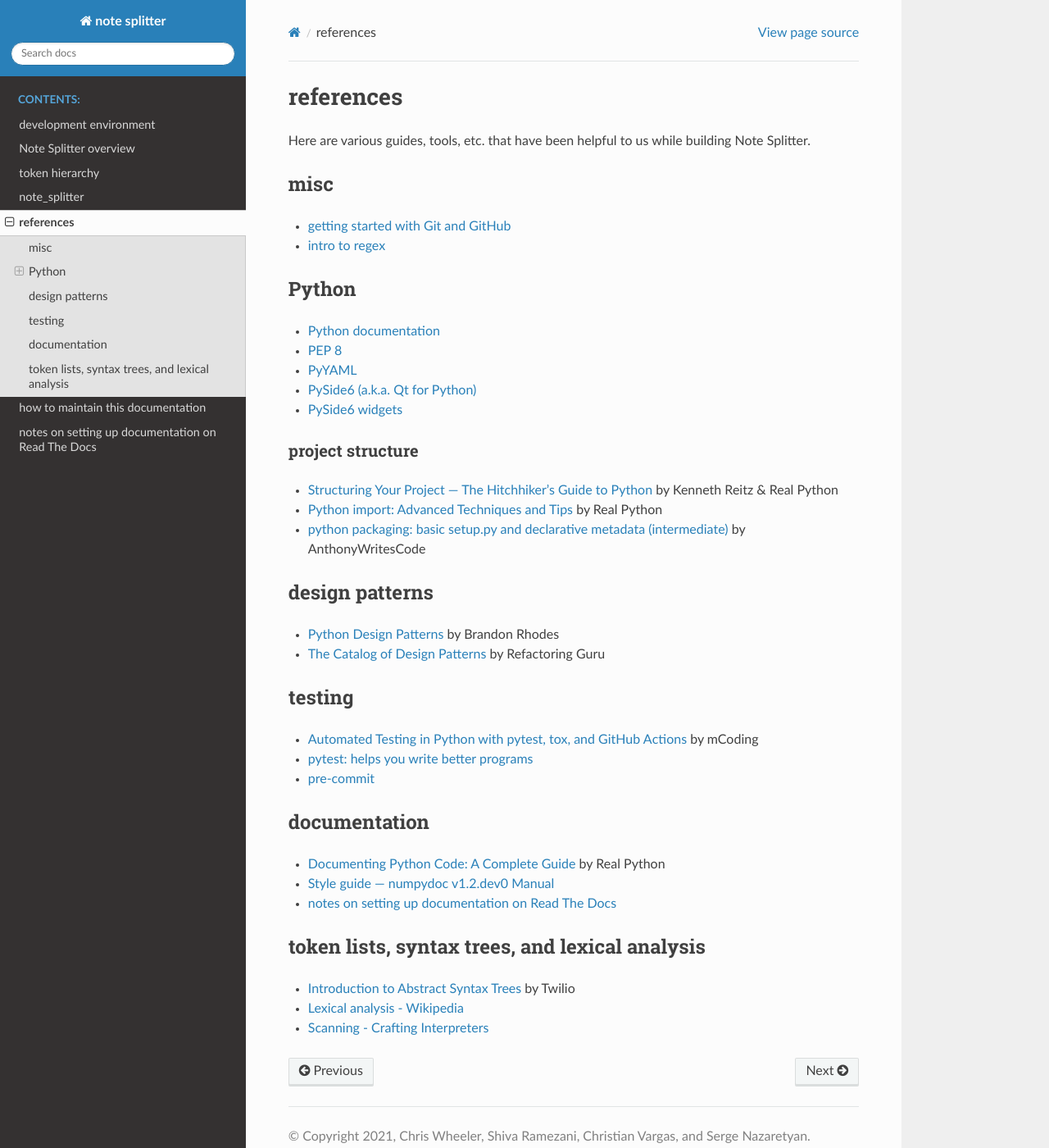
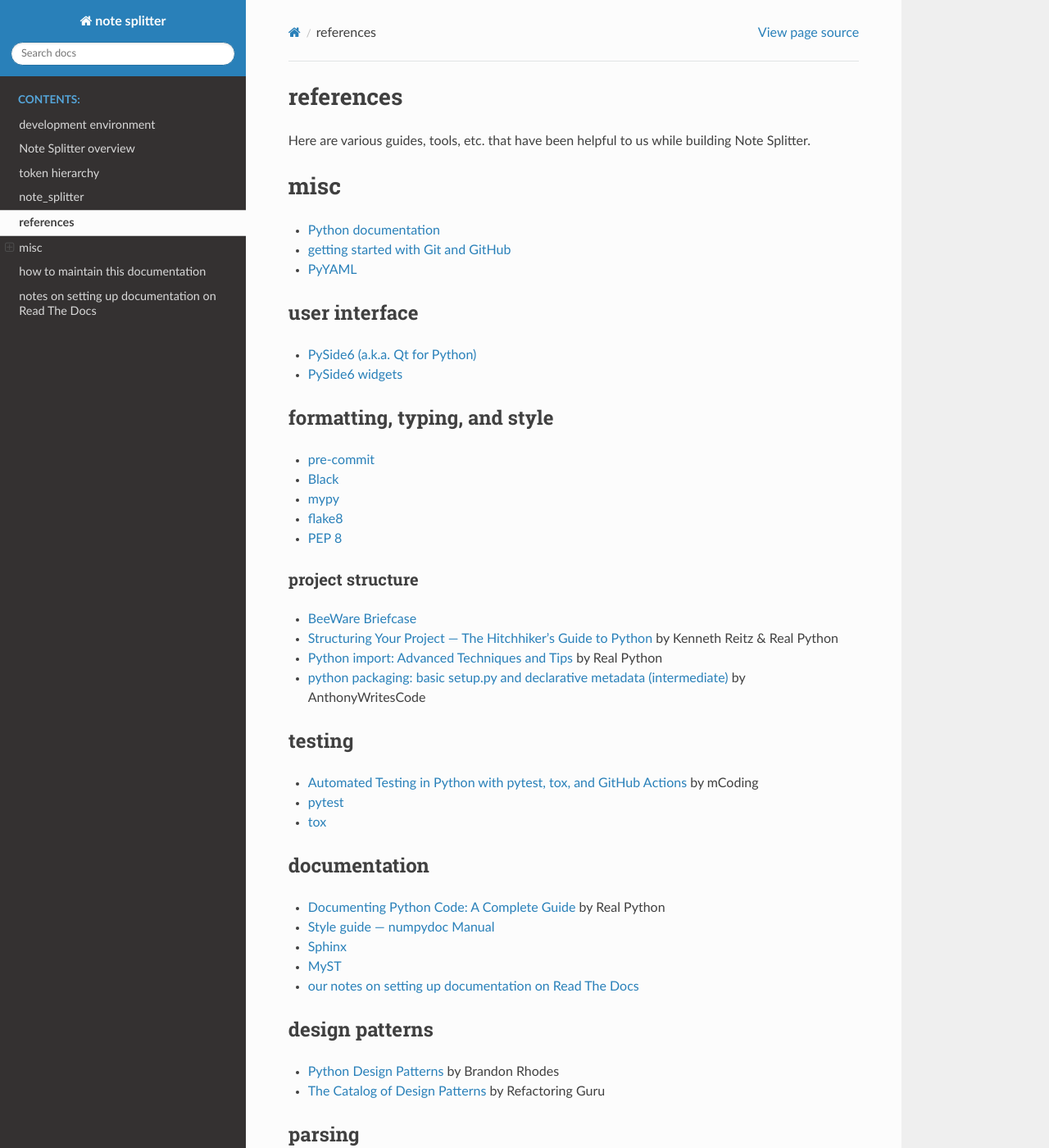
Before and after one commit to wheelercj/note-splitter, a Sphinx documentation site: the page built from docs/references.md, in a window 1280 px wide and 1400 px high. Shown: the whole window at 82% size. Built offline with Sphinx 7.4.7 and the Read the Docs theme 2.0.0, drawn with Linux system fonts in a browser that asks for light colours; some of the changed text lies outside the part shown.

Commit message:
Move links to dependency docs to the references page

```diff
--- a/docs/references.md
+++ b/docs/references.md
@@ -2,44 +2,54 @@
 
 Here are various guides, tools, etc. that have been helpful to us while building Note Splitter.
 
-## misc
-
-* [getting started with Git and GitHub](https://wheelercj.github.io/notes/pages/20210907144216.html)
-* [intro to regex](https://wheelercj.github.io/notes/pages/20210506235005.html)
-
-## Python
+# misc
 
 * [Python documentation](https://docs.python.org/)
-* [PEP 8](https://www.python.org/dev/peps/pep-0008/)
+* [getting started with Git and GitHub](https://wheelercj.github.io/notes/pages/20210907144216.html)
 * [PyYAML](https://pyyaml.org/wiki/PyYAMLDocumentation)
+
+## user interface
+
 * [PySide6 (a.k.a. Qt for Python)](https://doc.qt.io/qtforpython-6/index.html)
 * [PySide6 widgets](https://doc.qt.io/qtforpython-6/PySide6/QtWidgets/QWidget.html)
 
+## formatting, typing, and style
+
+* [pre-commit](https://pre-commit.com/)
+* [Black](https://black.readthedocs.io/en/stable/)
+* [mypy](https://mypy.readthedocs.io/en/stable/)
+* [flake8](https://flake8.pycqa.org/en/latest/)
+* [PEP 8](https://www.python.org/dev/peps/pep-0008/)
+
 ### project structure
 
+* [BeeWare Briefcase](https://briefcase.readthedocs.io/en/latest/)
 * [Structuring Your Project — The Hitchhiker's Guide to Python](https://docs.python-guide.org/writing/structure/) by Kenneth Reitz & Real Python
 * [Python import: Advanced Techniques and Tips](https://realpython.com/python-import/#create-and-install-a-local-package) by Real Python
 * [python packaging: basic setup.py and declarative metadata (intermediate)](https://www.youtube.com/watch?v=GaWs-LenLYE&list=PLWBKAf81pmOaP9naRiNAqug6EBnkPakvY) by AnthonyWritesCode
+
+## testing
+
+* [Automated Testing in Python with pytest, tox, and GitHub Actions](https://www.youtube.com/watch?v=DhUpxWjOhME) by mCoding
+* [pytest](https://docs.pytest.org/en/6.2.x/)
+* [tox](https://tox.wiki/en/latest/)
+
+## documentation
+
+* [Documenting Python Code: A Complete Guide](https://realpython.com/documenting-python-code/#docstring-formats) by Real Python
+* [Style guide — numpydoc Manual](https://numpydoc.readthedocs.io/en/latest/format.html)
+* [Sphinx](https://www.sphinx-doc.org/en/master/)
+* [MyST](https://myst-parser.readthedocs.io/en/latest/index.html)
+* [our notes on setting up documentation on Read The Docs](https://note-splitter.readthedocs.io/en/latest/doc-setup.html)
 
 ## design patterns
 
 * [Python Design Patterns](https://python-patterns.guide/) by Brandon Rhodes
 * [The Catalog of Design Patterns](https://refactoring.guru/design-patterns/catalog) by Refactoring Guru
 
-## testing
+## parsing
 
-* [Automated Testing in Python with pytest, tox, and GitHub Actions](https://www.youtube.com/watch?v=DhUpxWjOhME) by mCoding
-* [pytest: helps you write better programs](https://docs.pytest.org/en/6.2.x/)
-* [pre-commit](https://pre-commit.com/)
-
-## documentation
-
-* [Documenting Python Code: A Complete Guide](https://realpython.com/documenting-python-code/#docstring-formats) by Real Python
-* [Style guide — numpydoc v1.2.dev0 Manual](https://numpydoc.readthedocs.io/en/latest/format.html)
-* [notes on setting up documentation on Read The Docs](https://note-splitter.readthedocs.io/en/latest/doc-setup.html)
-
-## token lists, syntax trees, and lexical analysis
-
+* [intro to regex](https://wheelercj.github.io/notes/pages/20210506235005.html)
 * [Introduction to Abstract Syntax Trees](https://www.twilio.com/blog/abstract-syntax-trees) by Twilio
-* [Lexical analysis - Wikipedia](https://en.wikipedia.org/wiki/Lexical_analysis)
-* [Scanning - Crafting Interpreters](https://craftinginterpreters.com/scanning.html)
+* [Lexical analysis](https://en.wikipedia.org/wiki/Lexical_analysis) by Wikipedia
+* [Scanning](https://craftinginterpreters.com/scanning.html) by Crafting Interpreters
```
Also changed, not shown: docs/dev-env.md (+0 -16 lines).
